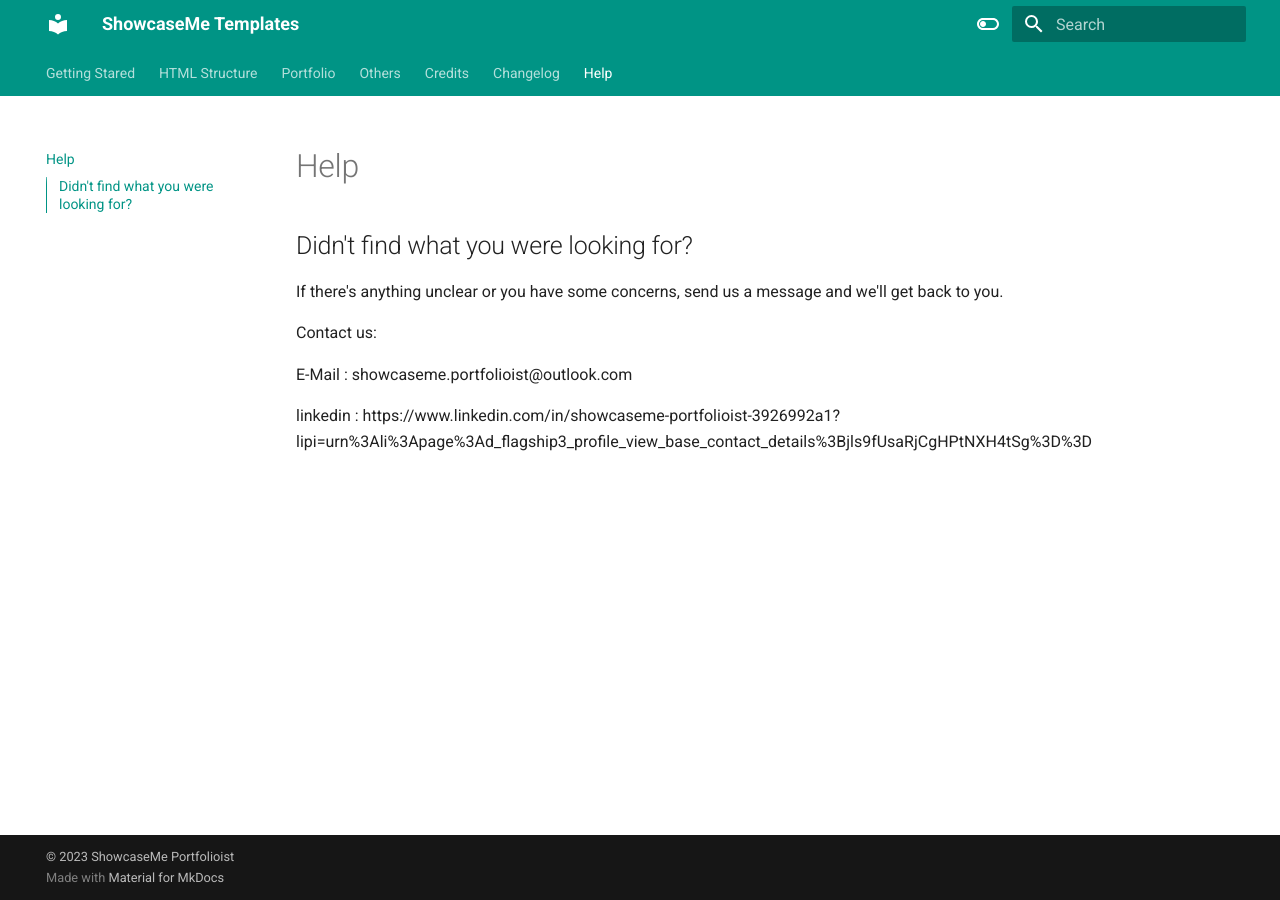
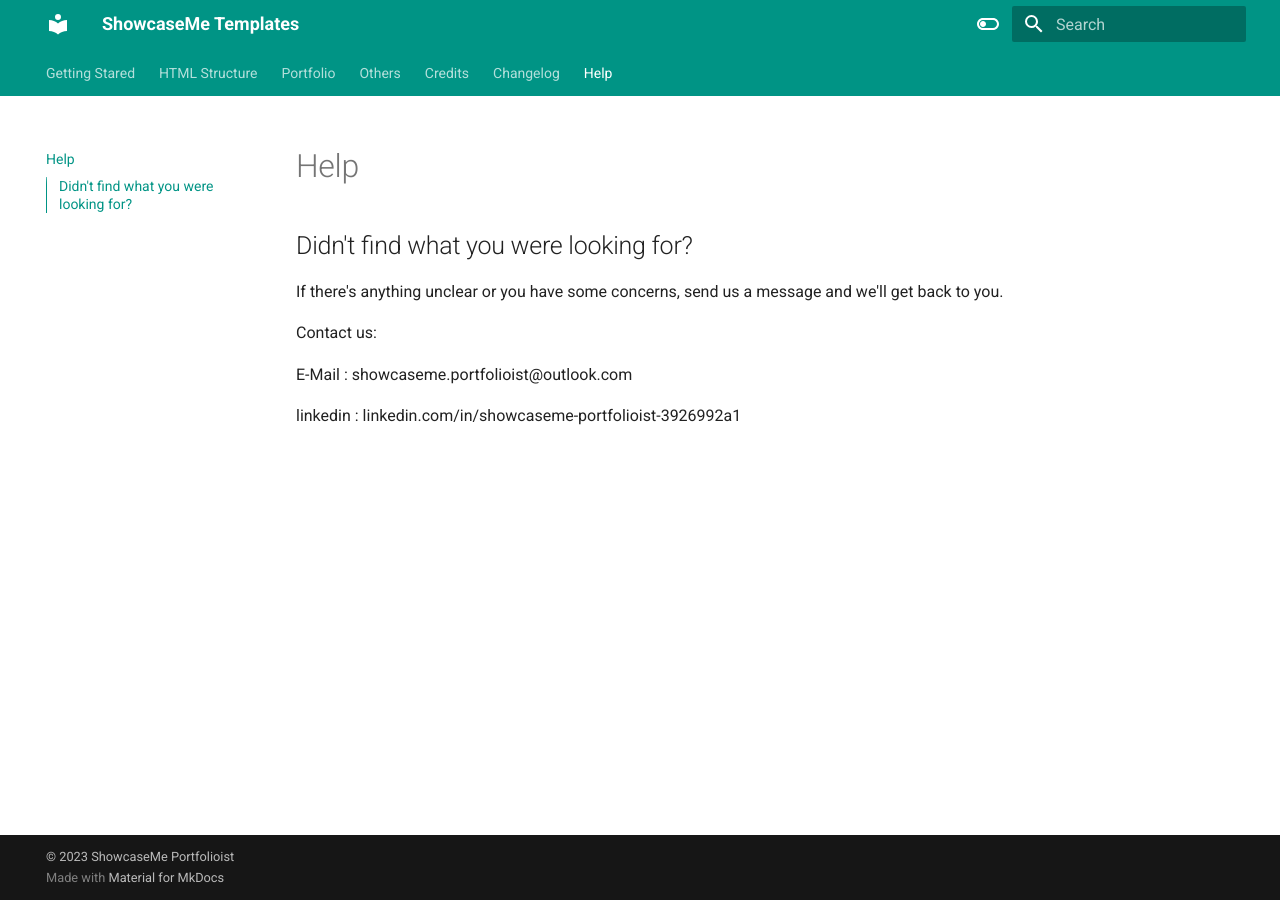
Before and after one commit to ShowcaseMePortfolioist/portfolio-documentation, an MkDocs documentation site: the page built from docs/help.md, in a window 1280 px wide. Built offline with MkDocs 1.6.1 and Material for MkDocs 9.7.7, drawn with Linux system fonts in a browser that asks for light colours; part of the change alters nothing that is shown.

Commit message:
Update help.md

```diff
--- a/docs/help.md
+++ b/docs/help.md
@@ -8,4 +8,4 @@ Contact us:
 
 E-Mail : showcaseme.portfolioist@outlook.com
 
-linkedin : https://www.linkedin.com/in/showcaseme-portfolioist-3926992a1?lipi=urn%3Ali%3Apage%3Ad_flagship3_profile_view_base_contact_details%3Bjls9fUsaRjCgHPtNXH4tSg%3D%3D
+linkedin : linkedin.com/in/showcaseme-portfolioist-3926992a1
```
